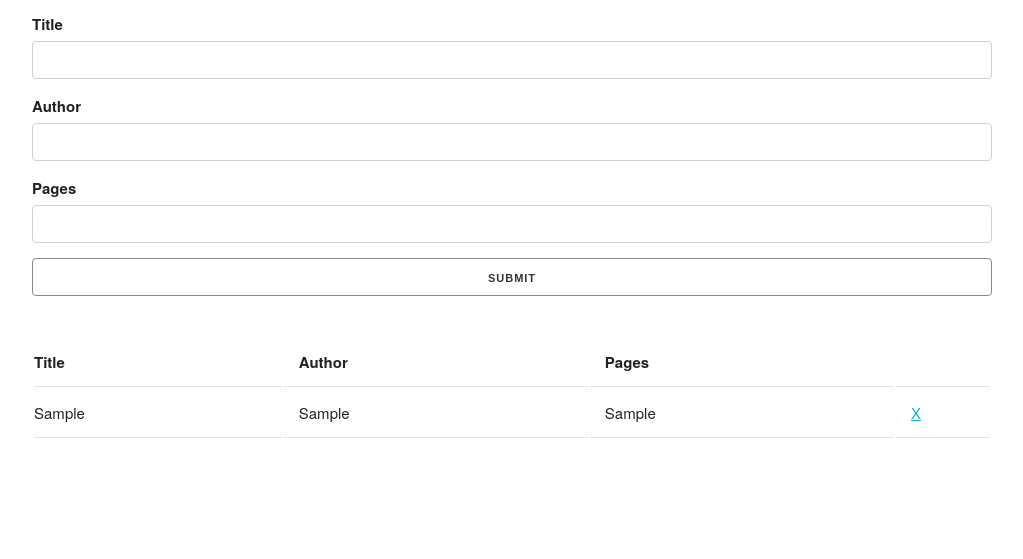
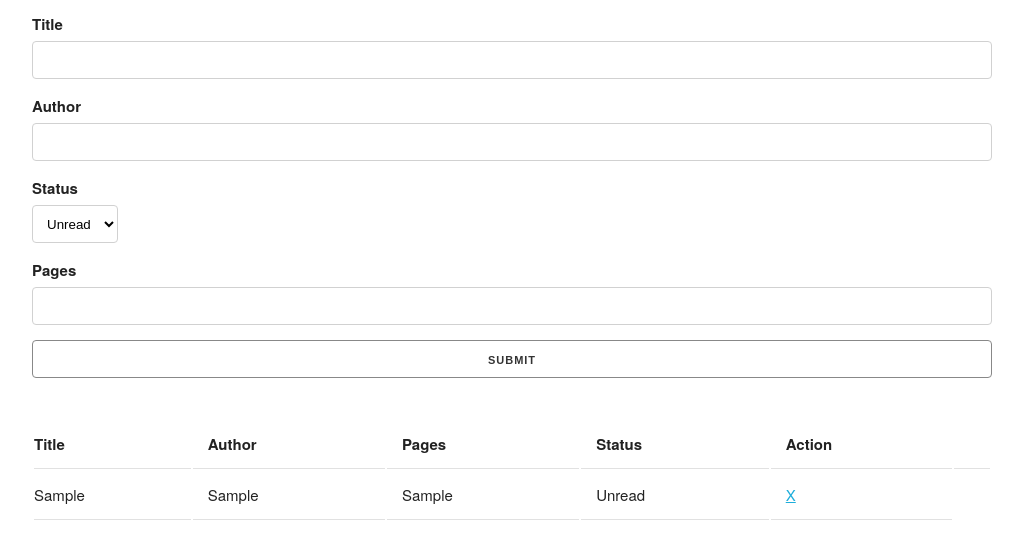
Before and after one commit to ansaryergesh/library, a plain HTML site: page index.html in a window 1280 px wide. Both pictures are taken after typing "Sample", "Sample", "Sample" into the empty fields and a click on the input "Submit". Shown: the part 125-684 px from the top of the page, without its empty margins (128-1151 px from the left). Drawn offline with nearby package versions, Linux system fonts and the light colour scheme.

Commit message:
status added

```diff
--- a/app.js
+++ b/app.js
@@ -1,8 +1,9 @@
 class Book {
-    constructor(title,author,pages) {
+    constructor(title,author,pages,status = 'Unread') {
         this.title = title;
         this.author = author;
         this.pages = pages;
+        this.status = status;
     }
 }
 
@@ -18,6 +19,7 @@ class UI {
             <td>${book.title}</td>
             <td>${book.author}</td>
             <td>${book.pages}</td>
+            <td>${book.status}</td>
             <td><a href="#" class = "delete">X</a></td>
         `;
 
@@ -83,10 +85,10 @@ class Store {
         localStorage.setItem('books', JSON.stringify(books));
     }
 
-    static removeBook(pages) {
+    static removeBook(status) {
         const books = Store.getBooks();
         books.forEach(function(book, index){
-            if(book.pages === pages){
+            if(book.status === status){
                 books.splice(index, 1);
 
             }
@@ -106,10 +108,11 @@ function(e){
     //Get form values
     const title = document.getElementById('title').value,
           author = document.getElementById('author').value,
-          pages = document.getElementById('pages').value
+          pages = document.getElementById('pages').value,
+          status = document.getElementById('status').value
 
     //instantiate book
-    const book = new Book(title,author, pages);
+    const book = new Book(title,author, pages, status);
 
 
     //instantiate ui
--- a/index.html
+++ b/index.html
@@ -21,6 +21,14 @@
         <input type="text" id="author" class="u-full-width">
       </div>
       <div>
+      <label for="status">Status</label>
+        <select id="status" >
+            <option value="Unread" class="status">Unread</option>
+            <option value="Read" class="status">Read</option>
+        </select>
+
+    </div>
+      <div>
         <label for="pages">Pages</label>
         <input type="text" id="pages" class="u-full-width">
       </div>
@@ -34,6 +42,8 @@
           <th>Title</th>
           <th>Author</th>
           <th>Pages</th>
+          <th>Status</th>
+          <th>Action</th>
           <th></th>
         </tr>
       </thead>
```
